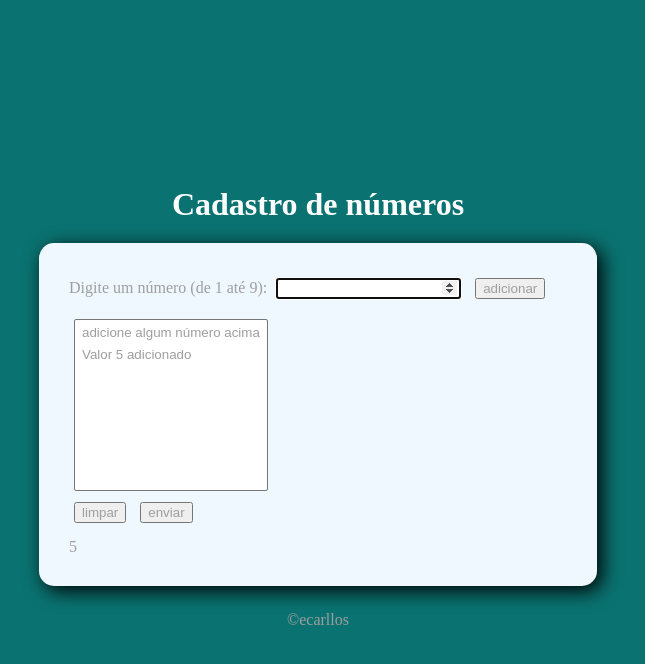
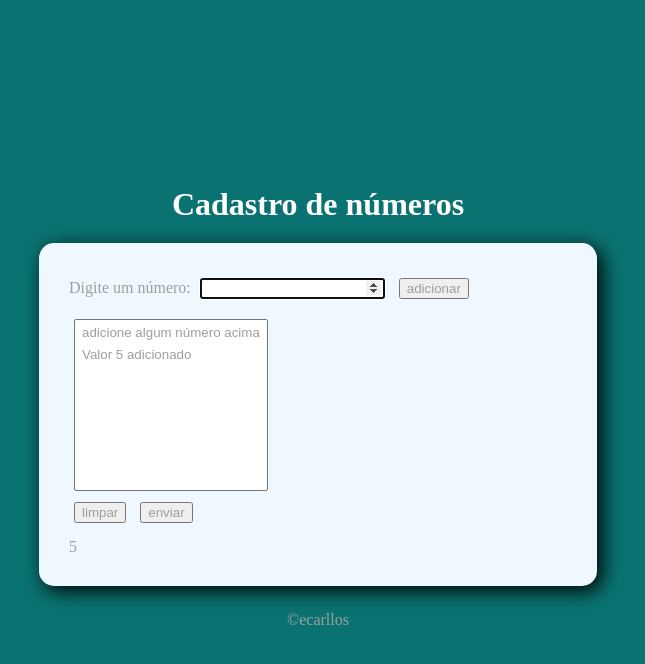
Before and after one commit to ecarllos/JS, a website: page curso JS/mod. 5/ex01/index.html in a window 1280 px wide. Both pictures are taken after typing "5" into the empty fields and a click on the button "adicionar". Shown: the whole page, without its empty margins (327-972 px from the left). Drawn offline with Linux system fonts and the light colour scheme.

Commit message:
curso em video/ mod.5 - ex.01 (função limpar funcionando, falta apenas apagar todos os options do #seltab)

```diff
--- a/curso JS/mod. 5/ex01/index.html
+++ b/curso JS/mod. 5/ex01/index.html
@@ -13,7 +13,7 @@
 
     <section>
         <p>
-            Digite um número (de 1 até 9):
+            Digite um número:
 
             <input type="number" id="txtn">
 
--- a/curso JS/mod. 5/ex01/script.js
+++ b/curso JS/mod. 5/ex01/script.js
@@ -4,7 +4,7 @@ let res = document.getElementById("res") // indica a div onde as respostas serã
 
 let list = [] // cria o array onde os dados serão inseridos e calculados
 
-let add
+let add = 0
 function naLista(n, l){ //função que verifica se o número digitado está na lista ou não
     // n == valor digittado pelo usuário
     // l == lista que o valor foi atribuído
@@ -38,7 +38,7 @@ function adicionar(){
     else { // passada a estapa de condições o código de implantação de números começa agora
 
         list.push(num) // adiciona o número digitado a nossa array
-        let add = document.createElement("option") // cria um elemento (option) dentro do nosso select caracterizado pela variável (add)
+        add = document.createElement("option") // cria um elemento (option) dentro do nosso select caracterizado pela variável (add)
         add.text = `Valor ${num} adicionado` // adiciona um texto a variável (add) que será o texto que o usuário vai conseguir olhar
         seltab.appendChild(add)
     }
@@ -89,5 +89,5 @@ function limpar(){
 
 
     seltab.removeChild(add)
-     res.innerHTML = " ."
+    res.innerHTML = " ."
 }
```
